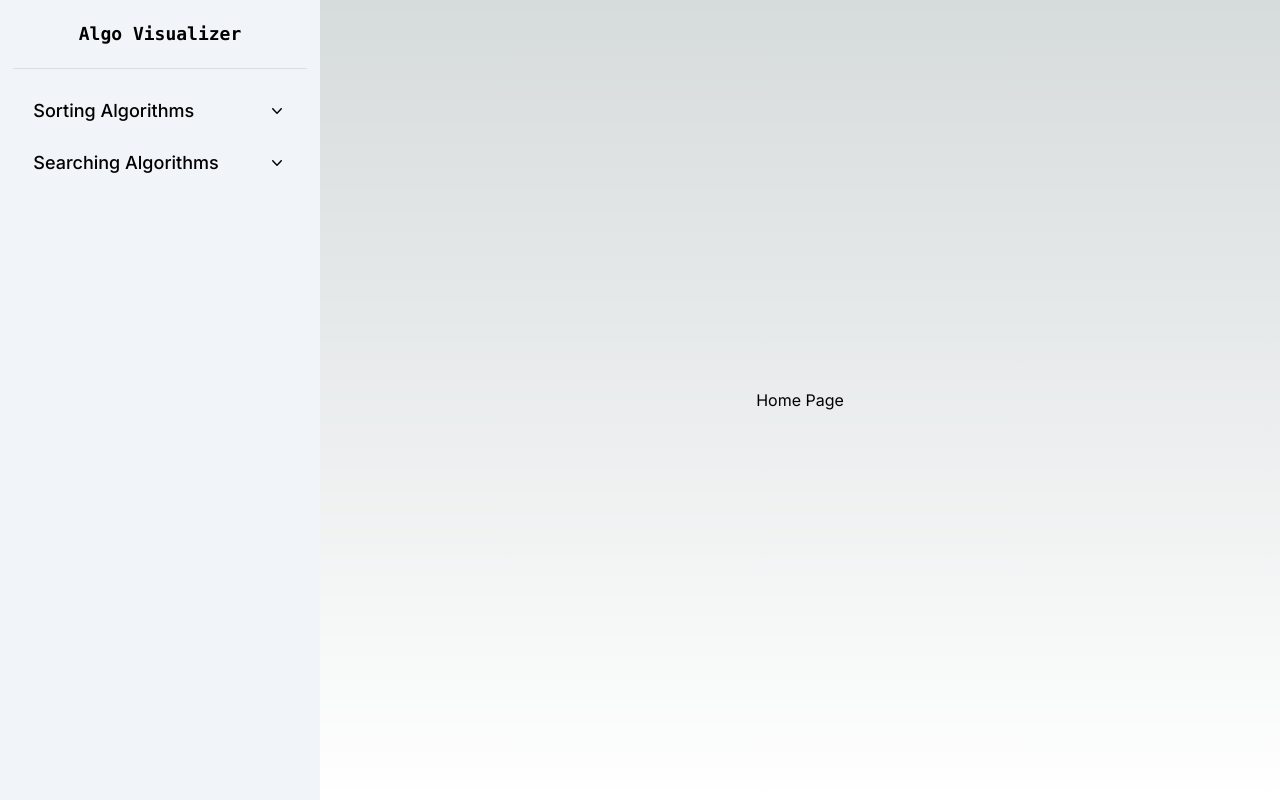
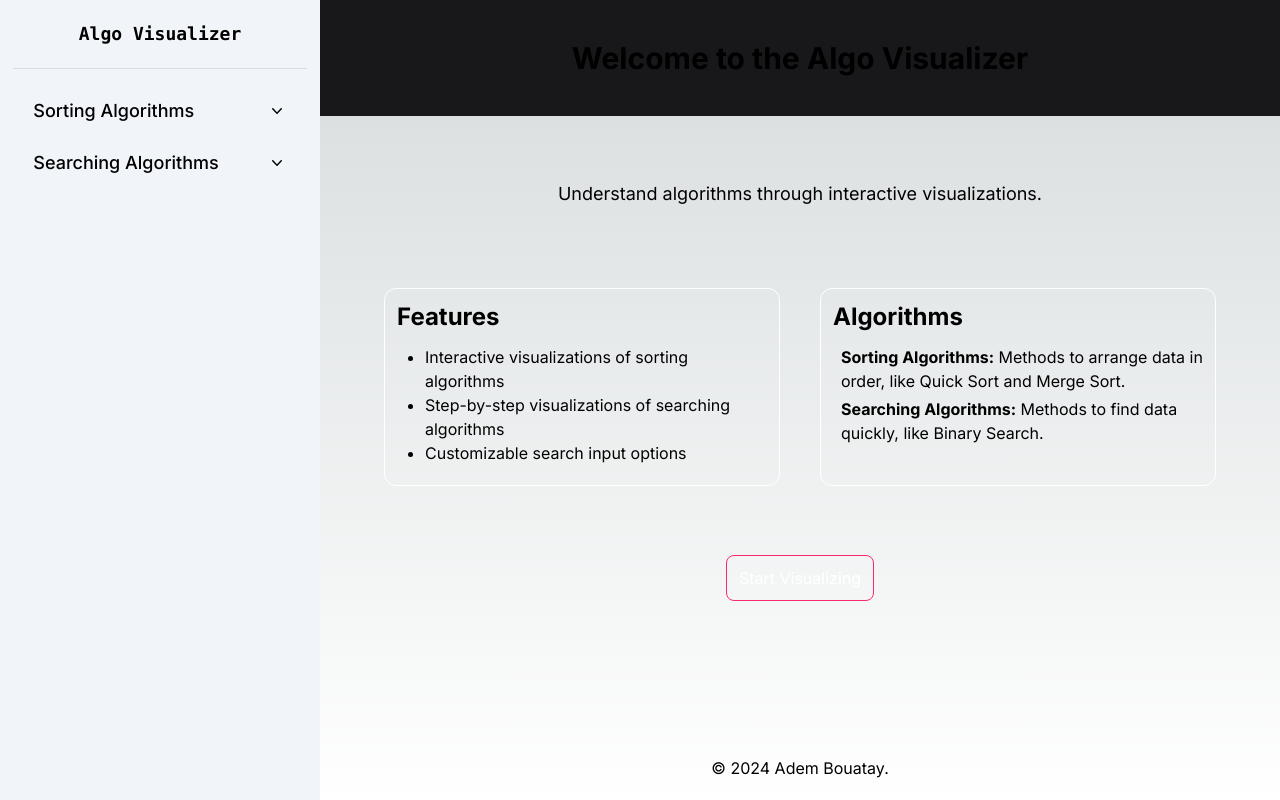
Before and after one commit to Adem-Bouatay/Algo-visualizer, a Next.js app: page / in a window 1280 px wide. Built offline with nearby package versions, Linux system fonts and the light colour scheme.

Commit message:
home page

```diff
--- a/src/app/page.js
+++ b/src/app/page.js
@@ -2,23 +2,63 @@
 
 import React from "react";
 import SideBar from "@/components/SideBar";
-import Chart from "@/components/QuickChart";
-import { faker } from "@faker-js/faker";
-
-const labels = [
-  0, 1, 2, 3, 4, 5, 6, 7, 8, 9, 10, 11, 12, 13, 14, 15, 16, 17, 18,
-];
-const data = labels.map(() => faker.number.int({ min: 0, max: 100 }));
-const sett = new Set(data);
-console.log(Array.from(sett));
 
 const App = () => {
   return (
     <>
       <main className="flex flex-row">
         <SideBar />
-        <div className="flex place-content-center items-center w-full">
-          Home Page
+        <div className="w-full flex flex-col items-center justify-between ">
+          <header className="bg-zinc-900 p-10 w-full space-y-2 flex flex-col items-center">
+            <h2 className="text-3xl font-bold">
+              Welcome to the Algo Visualizer
+            </h2>
+          </header>
+          <div className="container space-y-20 p-16 flex flex-col h-full items-center">
+            <section className="space-y-1">
+              <p className="text-lg">
+                Understand algorithms through interactive visualizations.
+              </p>
+            </section>
+            <section className="flex justify-around space-x-10 w-full">
+              <div className="space-y-1 border hover:bg-white hover:text-black hover:scale-105 duration-500 border-white rounded-xl w-full p-3">
+                <h2 className="text-2xl font-bold">Features</h2>
+                <ul className="p-2 pl-7">
+                  <li className="list-disc">
+                    Interactive visualizations of sorting algorithms
+                  </li>
+                  <li className="list-disc">
+                    Step-by-step visualizations of searching algorithms
+                  </li>
+                  <li className="list-disc">
+                    Customizable search input options
+                  </li>
+                </ul>
+              </div>
+              <div className="space-y-1 border hover:bg-white hover:text-black hover:scale-105 duration-500  border-white rounded-xl w-full p-3">
+                <h2 className="text-2xl font-bold">Algorithms</h2>
+                <p className="pt-2 pl-2">
+                  <strong>Sorting Algorithms:</strong> Methods to arrange data
+                  in order, like Quick Sort and Merge Sort.
+                </p>
+                <p className="pl-2">
+                  <strong>Searching Algorithms:</strong> Methods to find data
+                  quickly, like Binary Search.
+                </p>
+              </div>
+            </section>
+            <section className="hover:scale-105 duration-300">
+              <a
+                href="#"
+                className="border border-[#F92672] text-white hover:bg-[#F92672]  duration-300 rounded-lg p-3"
+              >
+                Start Visualizing
+              </a>
+            </section>
+          </div>
+          <footer className="p-5">
+            <p>© 2024 Adem Bouatay.</p>
+          </footer>
         </div>
       </main>
     </>
```
